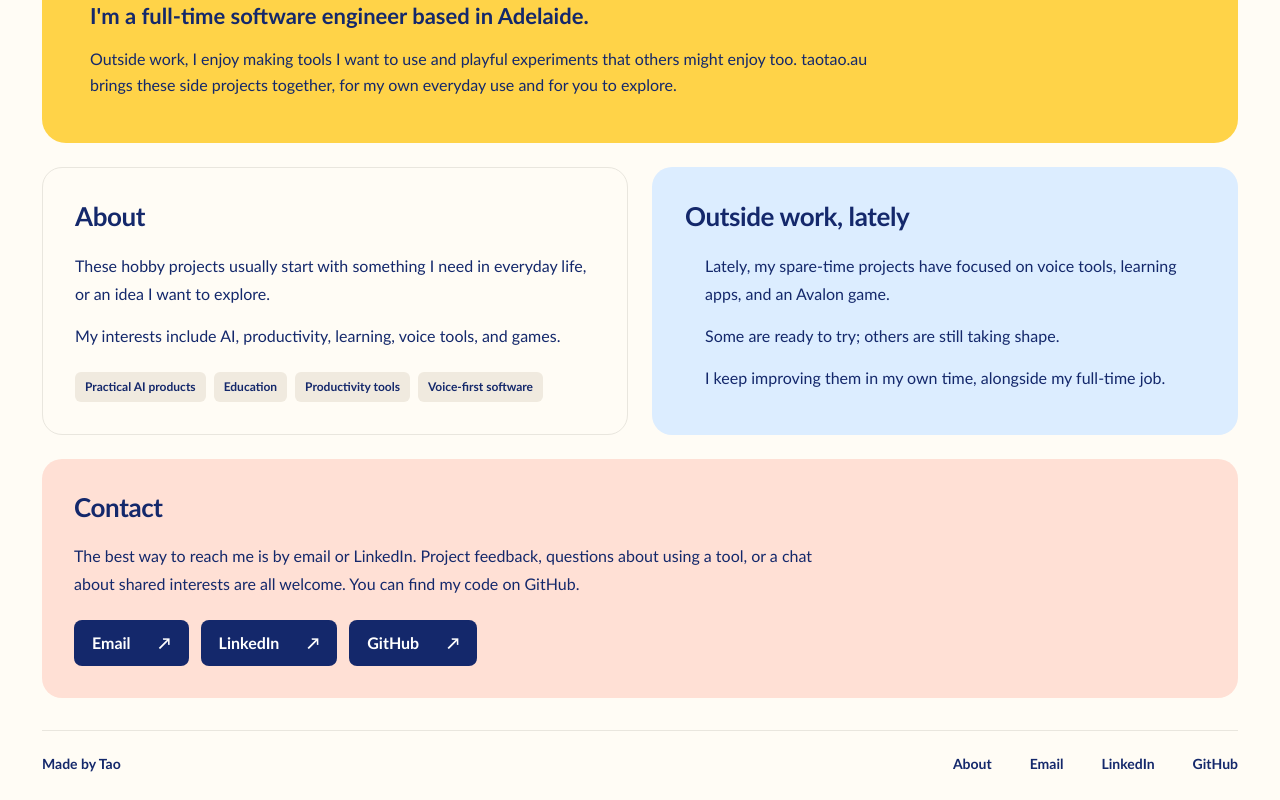
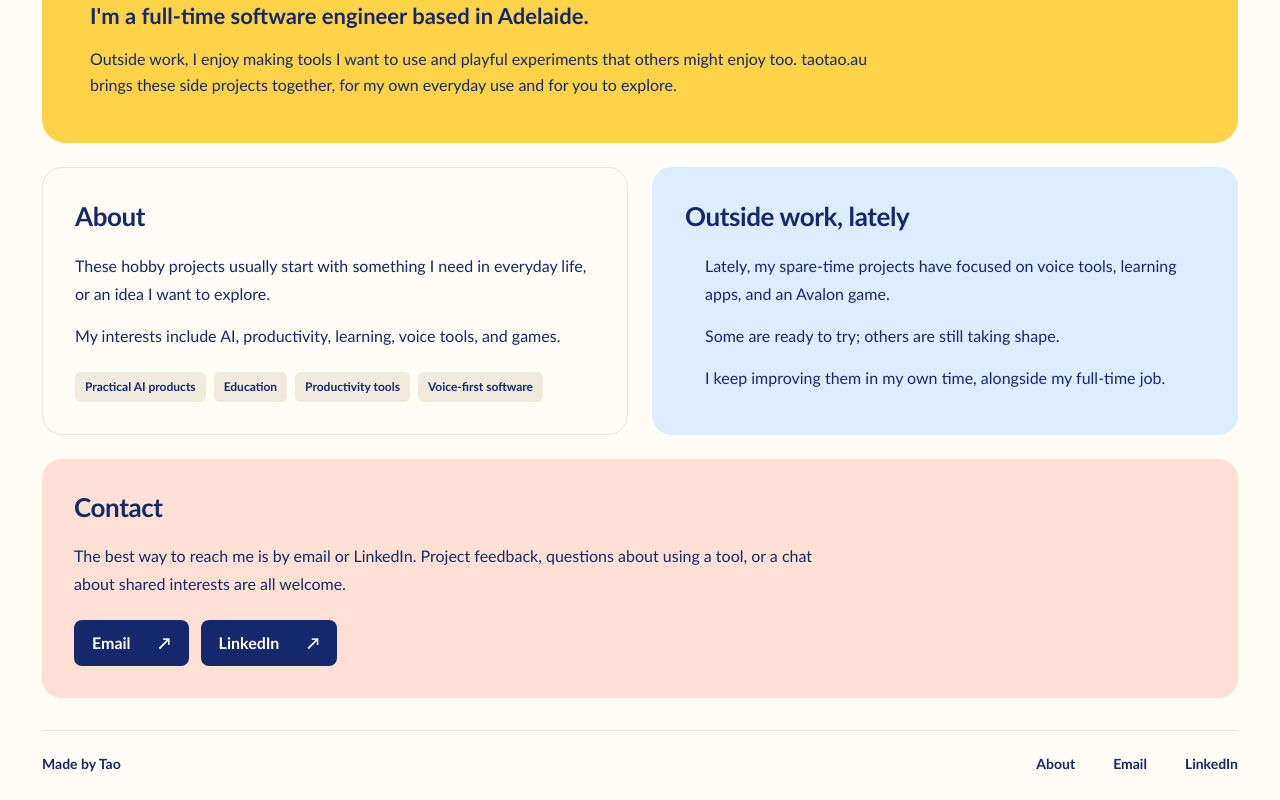
Before and after one commit to hellotaotao/taotao-au, a Next.js app: page /about in a window 1280 px wide. Shown: the part 355-1155 px from the top of the page. Built offline with nearby package versions, Linux system fonts and the light colour scheme.

Commit message:
Focus portfolio on products and on-device transcription

```diff
--- a/src/app/hub-data.ts
+++ b/src/app/hub-data.ts
@@ -110,8 +110,8 @@ const projectPresentation = {
     "monogram": "V",
     "platform": "",
     "shortDescription": {
-      "en": "Private meeting transcription.",
-      "zh": "\u79c1\u5bc6\u7684\u4f1a\u8bae\u8f6c\u5f55\u3002"
+      "en": "On-device transcription. No uploads.",
+      "zh": "\u672c\u5730\u8f6c\u5199\uff0c\u65e0\u9700\u4e0a\u4f20\u3002"
     },
     "cta": {
       "en": "",
--- a/src/app/i18n.ts
+++ b/src/app/i18n.ts
@@ -273,10 +273,6 @@ export const translations = {
   {
     "name": "LinkedIn",
     "href": "https://www.linkedin.com/in/ta0wang"
-  },
-  {
-    "name": "GitHub",
-    "href": "https://github.com/hellotaotao"
   }
 ],
     spotlightStats: [
@@ -370,7 +366,7 @@ export const translations = {
       label: "Open line",
       title: "Contact",
       intro:
-        "The best way to reach me is by email or LinkedIn. Project feedback, questions about using a tool, or a chat about shared interests are all welcome. You can find my code on GitHub.",
+        "The best way to reach me is by email or LinkedIn. Project feedback, questions about using a tool, or a chat about shared interests are all welcome.",
     },
   },
   zh: {
@@ -397,10 +393,6 @@ export const translations = {
   {
     "name": "LinkedIn",
     "href": "https://www.linkedin.com/in/ta0wang"
-  },
-  {
-    "name": "GitHub",
-    "href": "https://github.com/hellotaotao"
   }
 ],
     spotlightStats: [
@@ -488,7 +480,7 @@ export const translations = {
       label: "联系方式",
       title: "联系",
       intro:
-        "\u5982\u679c\u4f60\u60f3\u8054\u7cfb\u6211\uff0c\u6b22\u8fce\u53d1\u90ae\u4ef6\u6216\u901a\u8fc7 LinkedIn \u627e\u5230\u6211\u3002\u65e0\u8bba\u662f\u9879\u76ee\u53cd\u9988\u3001\u4f7f\u7528\u4e2d\u7684\u95ee\u9898\uff0c\u8fd8\u662f\u804a\u804a\u5171\u540c\u7684\u5174\u8da3\uff0c\u90fd\u5f88\u6b22\u8fce\u3002\u4ee3\u7801\u53ef\u4ee5\u5728 GitHub \u4e0a\u67e5\u770b\u3002",
+        "\u5982\u679c\u4f60\u60f3\u8054\u7cfb\u6211\uff0c\u6b22\u8fce\u53d1\u90ae\u4ef6\u6216\u901a\u8fc7 LinkedIn \u627e\u5230\u6211\u3002\u65e0\u8bba\u662f\u9879\u76ee\u53cd\u9988\u3001\u4f7f\u7528\u4e2d\u7684\u95ee\u9898\uff0c\u8fd8\u662f\u804a\u804a\u5171\u540c\u7684\u5174\u8da3\uff0c\u90fd\u5f88\u6b22\u8fce\u3002",
     },
   },
 } as const;
```
Also changed, not shown: 1 other file (tests, documents, lock files or other folders).
